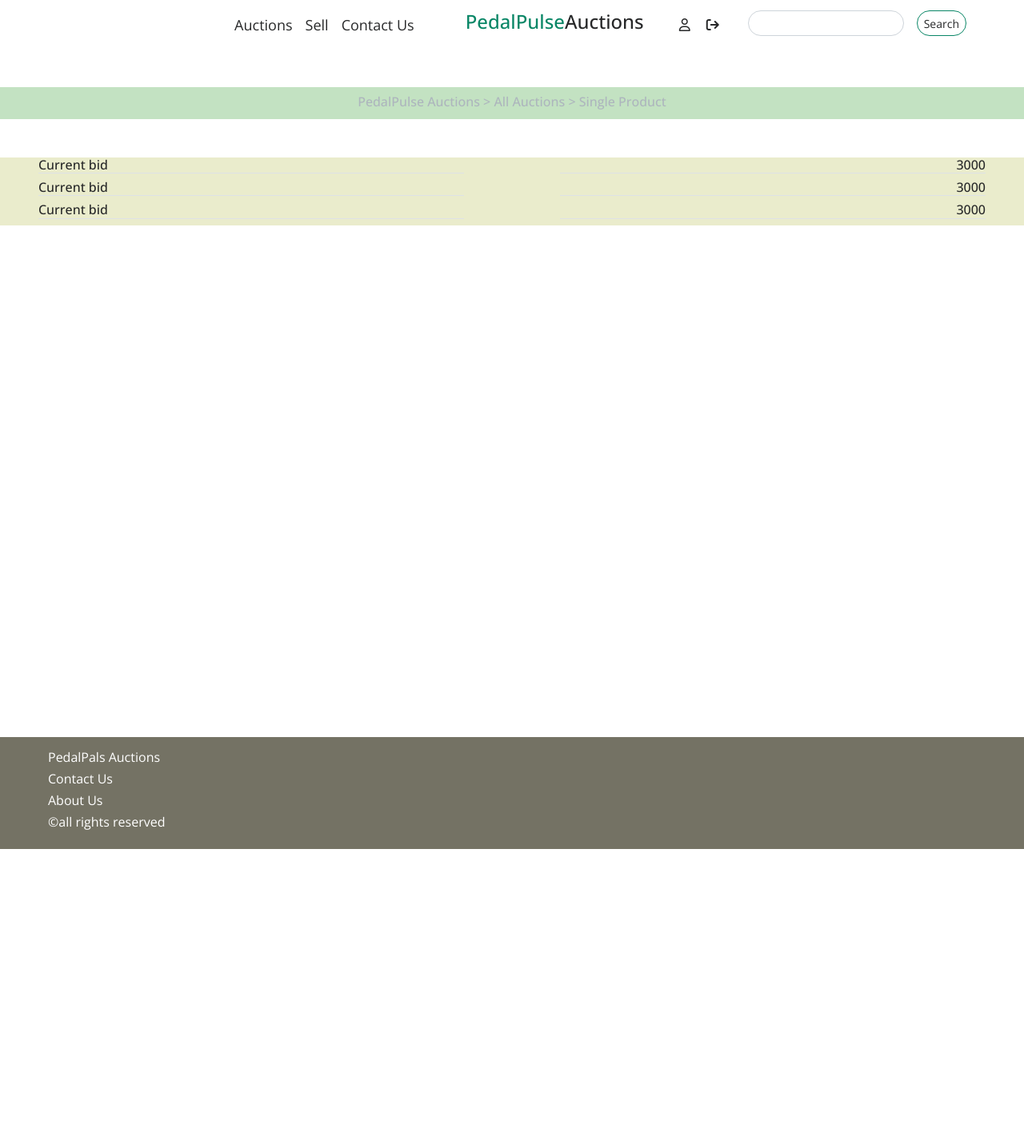
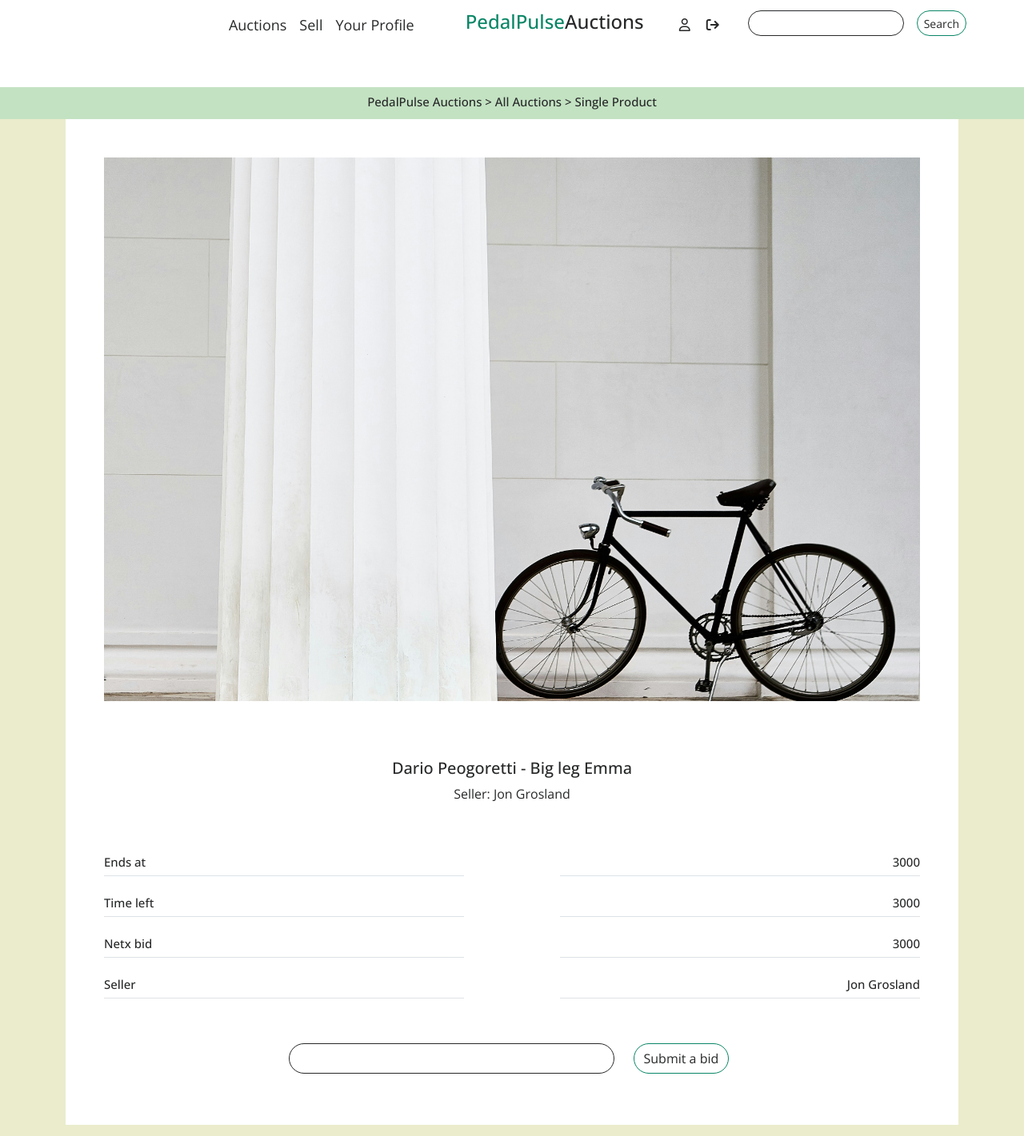
Before and after one commit to tahsinrukaiya/SEMESTER-PROJECT-2, a website: page public/pages/listing/single_product.html in a window 1280 px wide. Shown: the part 19-1440 px from the top of the page at 80% size. Before the commit the page ends 1081 px from the top, so only its background shows below. Drawn offline with nearby package versions, Linux system fonts and the light colour scheme.

Commit message:
profile page set up done

```diff
--- a/public/pages/listing/single_product.html
+++ b/public/pages/listing/single_product.html
@@ -46,7 +46,7 @@
                             <a class="nav-link" href="/public/pages/listing/create_listing.html">Sell</a>
                         </li>
                         <li class="nav-item">
-                            <a class="nav-link" href="#">Contact Us</a>
+                            <a class="nav-link" href="/public/pages/user_profile/index.html">Your Profile</a>
                         </li>
                     </ul>
                 </div>
@@ -73,37 +73,61 @@
     <div class="container-fluid sub_navigation">
         <h6 class="text text-center pt-1">PedalPulse Auctions > All Auctions > Single Product</h6>
     </div>
-    <div class="contianer mt-5 main_container">
+    <div class="contianer main_container">
         <div class="container">
-            <div class="card product_detail">
+            <div class="card mb-5 product_detail">
+                <img class="card-img-top pt-5 px-5 pb-5" src="/public/assets/c1.jpg" alt="Card image cap">
+                <div class="card-body">
+                    <h5 class="card-title text-center mt-2">Dario Peogoretti - Big leg Emma</h5>
+                    <p class="card-text text-center">Seller: Jon Grosland</p>
+                </div>
+                <div class="row mt-5">
+                    <div class="col">
+                        <h6 class="text text-start border-bottom mx-5 pb-2">Ends at</h6>
+                    </div>
+                    <div class="col">
+                        <h6 class="text text-end border-bottom  mx-5 pb-2 bid_price">3000</h6>
+                    </div>
+                </div>
+                <div class="row mt-3">
+                    <div class="col">
+                        <h6 class="text text-start border-bottom mx-5 pb-2">Time left</h6>
+                    </div>
+                    <div class="col">
+                        <h6 class="text text-end border-bottom  mx-5 pb-2">3000</h6>
+                    </div>
+                </div>
+                <div class="row mt-3">
+                    <div class="col">
+                        <h6 class="text text-start border-bottom mx-5 pb-2">Netx bid</h6>
+                    </div>
+                    <div class="col">
+                        <h6 class="text text-end border-bottom  mx-5 pb-2">3000</h6>
+                    </div>
+                </div>
+                <div class="row mt-3">
+                    <div class="col">
+                        <h6 class="text text-start border-bottom mx-5 pb-2">Seller</h6>
+                    </div>
+                    <div class="col">
+                        <h6 class="text text-end border-bottom  mx-5 pb-2">Jon Grosland</h6>
+                    </div>
+                </div>
+                <form class="bid_form mt-5">
+                    <div class="row">
+                        <div class="col">
+                            <input type="text" class="form-control rounded-pill bid_input" placeholder="bid">
+                        </div>
+                        <div class="col">
+                            <button type="submit" class="btn mb-2 rounded-pill btn_submit_bid">Submit a bid</button>
+                        </div>
+                    </div>
+                </form>
 
             </div>
 
         </div>
-        <div class="row">
-            <div class="col">
-                <h6 class="text text-start border-bottom mx-5 bid">Current bid</h6>
-            </div>
-            <div class="col">
-                <h6 class="text text-end border-bottom  mx-5 bid_price">3000</h6>
-            </div>
-        </div>
-        <div class="row">
-            <div class="col">
-                <h6 class="text text-start border-bottom mx-5 bid">Current bid</h6>
-            </div>
-            <div class="col">
-                <h6 class="text text-end border-bottom  mx-5 bid_price">3000</h6>
-            </div>
-        </div>
-        <div class="row">
-            <div class="col">
-                <h6 class="text text-start border-bottom mx-5 bid">Current bid</h6>
-            </div>
-            <div class="col">
-                <h6 class="text text-end border-bottom  mx-5 bid_price">3000</h6>
-            </div>
-        </div>
+
     </div>
 
 
--- /dev/null
+++ b/public/style/profile.css
@@ -0,0 +1,21 @@
+.footer_container {
+    margin-top: 50% !important;
+}
+
+.main_container {
+    margin-top: 10%;
+    background-color: #EAECCC;
+}
+
+.profile_edit {
+    color: #272829;
+    border-color: #098666;
+}
+
+.profile_card {
+    margin-left: 20%;
+}
+
+.listing_text {
+    margin-top: 20% !important;
+}
--- a/public/style/single_product.css
+++ b/public/style/single_product.css
@@ -1,5 +1,5 @@
 .footer_container {
-    margin-top: 50% !important;
+    margin-top: 10% !important;
 }
 
 .sub_navigation {
@@ -13,6 +13,7 @@
 
 .main_container {
     background-color: #EAECCC;
+    padding-bottom: 5%;
 }
 
 .product_detail {
@@ -29,3 +30,50 @@
     color: #272829;
     border: #272829;
 }
+
+h6 {
+    color: #272829;
+    font-size: 15px;
+}
+
+.btn_submit_bid {
+    border-color: #098666;
+    color: #272829;
+}
+
+.btn_submit_bid:hover {
+    color: white;
+    background-color: #098666;
+}
+
+.bid_form {
+    margin-left: 25%;
+    padding-bottom: 5%;
+}
+
+.form-control {
+    border-color: #272829;
+}
+
+
+/* -------------------MEDIA QUERY-----------------------*/
+@media only screen and (min-width: 375px) and (max-width:853px) {
+    .main_container {
+        margin-top: 30%;
+        padding-bottom: 10%;
+    }
+
+    .bid_form {
+        margin-left: 10% !important;
+        margin-top: 5% !important;
+        padding-bottom: 10%;
+    }
+
+    .bid_input {
+        line-height: 20px;
+    }
+
+    .btn_submit_bid {
+        line-height: 20px;
+    }
+}
```
Also changed, not shown: index.html (+2 -2 lines), public/pages/listing/index.html (+1 -1 lines), public/pages/logIn/index.html (+1 -1 lines), public/pages/register/index.html (+1 -1 lines), public/pages/user_profile/index.html (+41 -4 lines), public/pages/listing/delete_listing.html (deleted), public/pages/listing/edit_listing.html (deleted).
